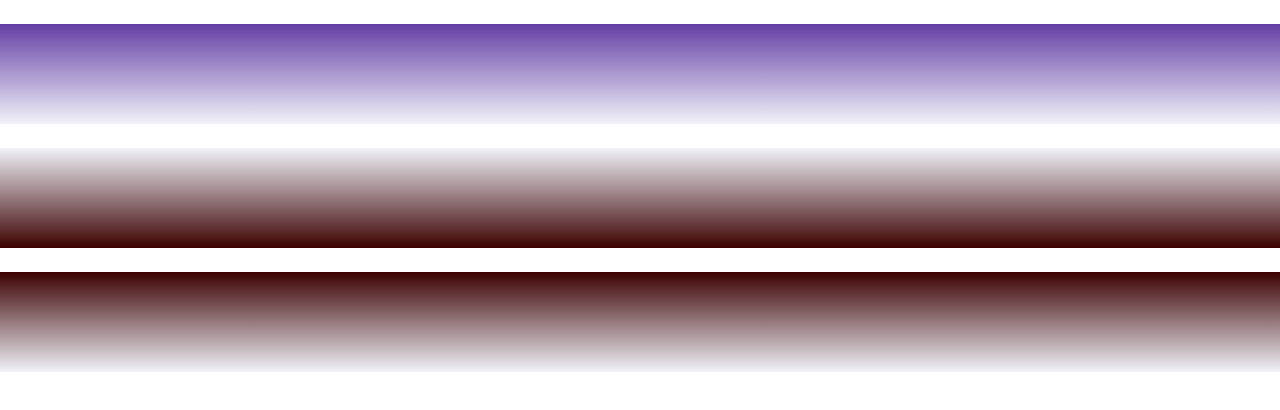
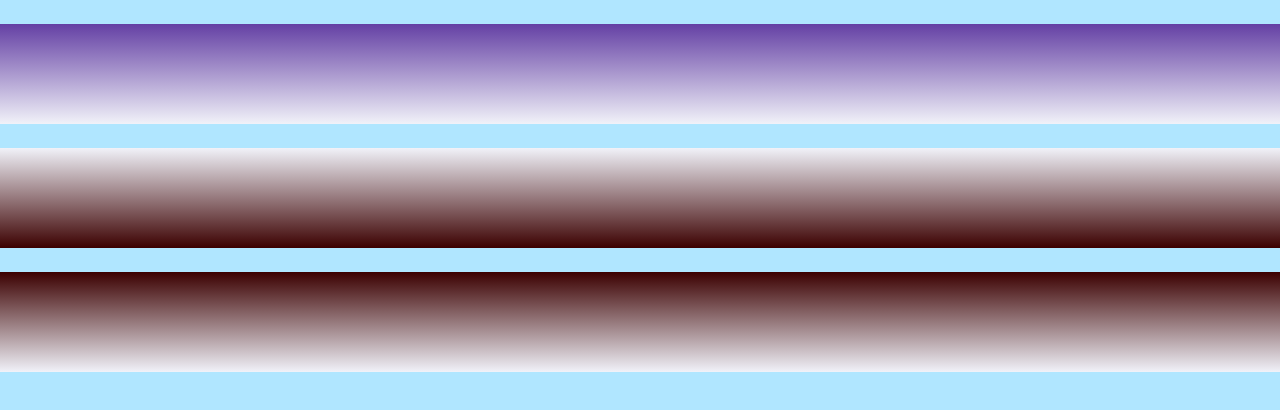
Before and after one commit to joel1375/SammyMedows1.5, a plain HTML site: page index.html in a window 1280 px wide. Drawn offline with nearby package versions, Linux system fonts and the light colour scheme.

Commit message:
Update styles.css

```diff
--- a/css/styles.css
+++ b/css/styles.css
@@ -1,6 +1,11 @@
 img {
   width: 100%;
 }
+
+body {
+  background-color: #b0e6ff;
+}
+
 
 .discord {
   height: 100px;
```
